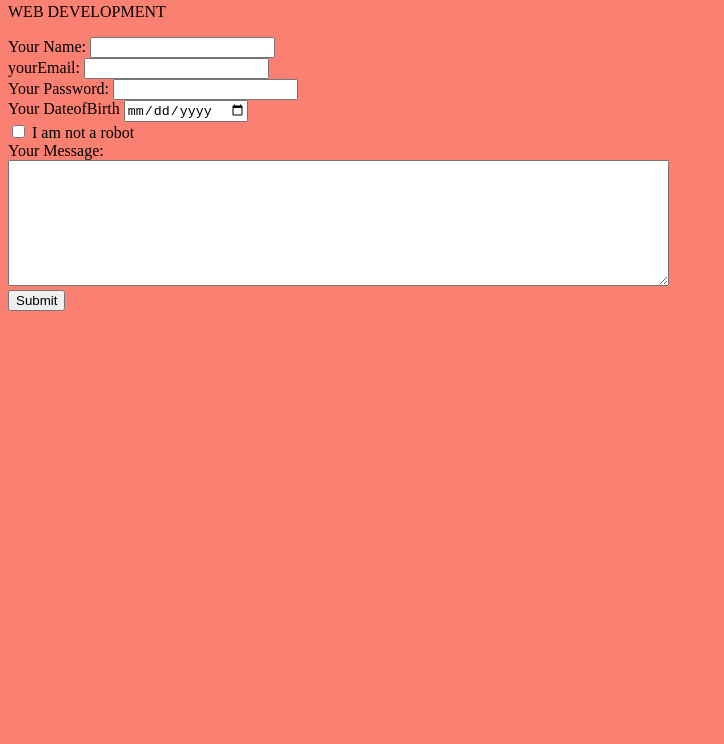
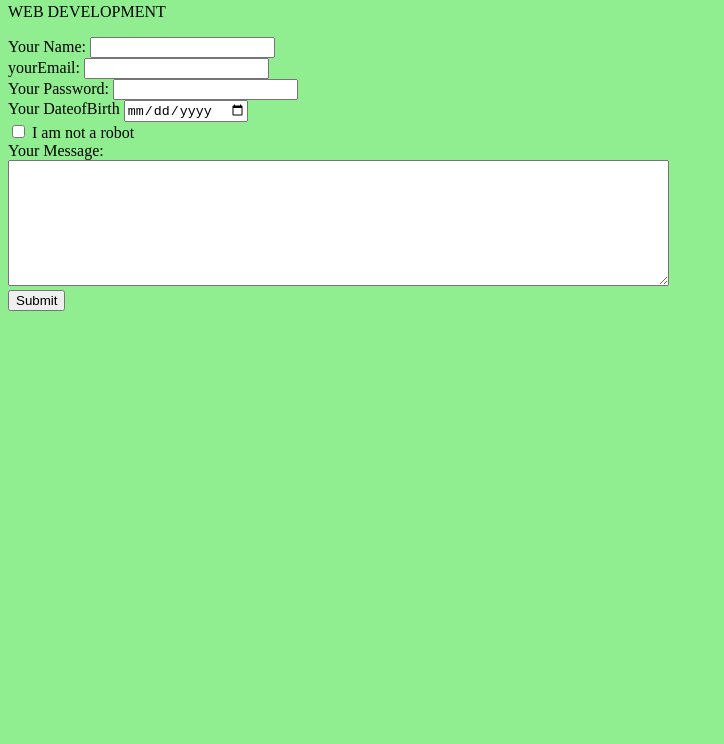
Before and after one commit to MangaVikasGoud/cv, a plain HTML site: page course register.html in a window 1280 px wide. Shown: the part 56-800 px from the top of the page, without its empty margins (0-724 px from the left). Drawn offline with Linux system fonts and the light colour scheme.

Commit message:
Update course register.html

```diff
--- a/course register.html
+++ b/course register.html
@@ -7,7 +7,7 @@
     <style>
 
      body {
-       background-color: salmon;
+       background-color: 	lightgreen;
      }
 
      </style>
```
